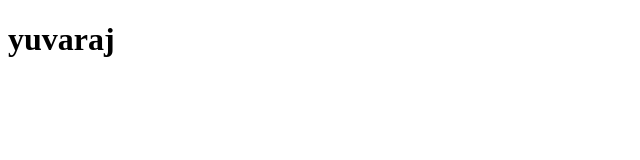
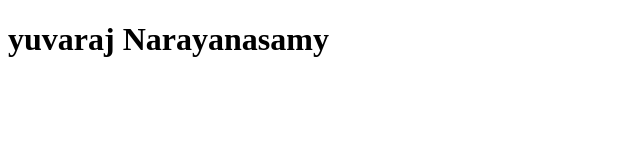
Before and after one commit to Yuvaraj0713/samplerepo, a plain HTML site: page index.html in a window 1280 px wide. Shown: the whole page, without its empty margins (0-640 px from the left). Drawn offline with Linux system fonts and the light colour scheme.

Commit message:
feat : modify html

```diff
--- a/index.html
+++ b/index.html
@@ -6,6 +6,6 @@
     <title>Document</title>
 </head>
 <body>
-    <h1>yuvaraj</h1>
+    <h1>yuvaraj Narayanasamy</h1>
 </body>
 </html>
```
